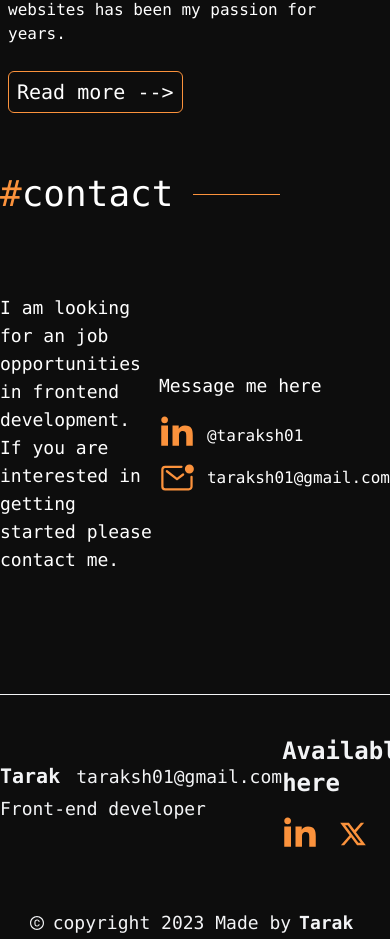
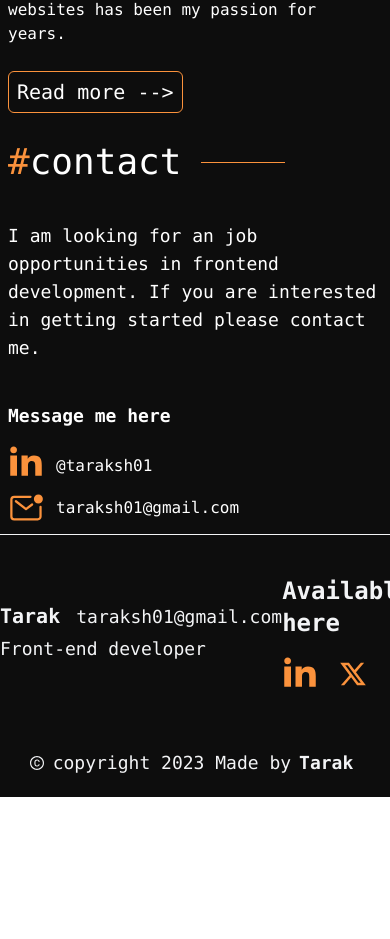
Before and after one commit to taraksh01/portfolio, a JavaScript app: page / in a window 390 px wide. Shown: the part 3257-4196 px from the top of the page. After the commit the page ends 4054 px from the top, so only its background shows below. Built offline with nearby package versions, Linux system fonts and the light colour scheme; some icons are missing.

Commit message:
Made contact section responsive for all device

```diff
--- a/src/Components/Home.js
+++ b/src/Components/Home.js
@@ -112,20 +112,20 @@ const Home = () => {
           </div>
         </div>
       </article>
-      <article className="my-10 text-white font-mono">
+      <article className="text-white font-mono m-2">
         <div className="flex items-center w-2/3">
           <h2 className="text-4xl">
             <span className="text-orange-400">#</span>contact
           </h2>
           <div className="w-1/3 h-px mx-5 bg-orange-400 flex-shrink-0"></div>
         </div>
-        <div className="flex justify-between items-center">
-          <p className="text-lg w-1/2 my-20">
+        <div className="flex flex-col sm:flex-row justify-between items-center">
+          <p className="text-lg sm:w-1/2 my-10 md:my-20">
             I am looking for an job opportunities in frontend development. If
             you are interested in getting started please contact me.
           </p>
-          <div className="flex gap-3 flex-col">
-            <p className="text-lg font-medium">Message me here</p>
+          <div className="flex justify-center place-self-start sm:place-self-center gap-3 flex-col">
+            <p className="text-lg font-semibold">Message me here</p>
             <Link
               to={"https://www.linkedin.com/in/taraksh01/"}
               target="_blank"
```
